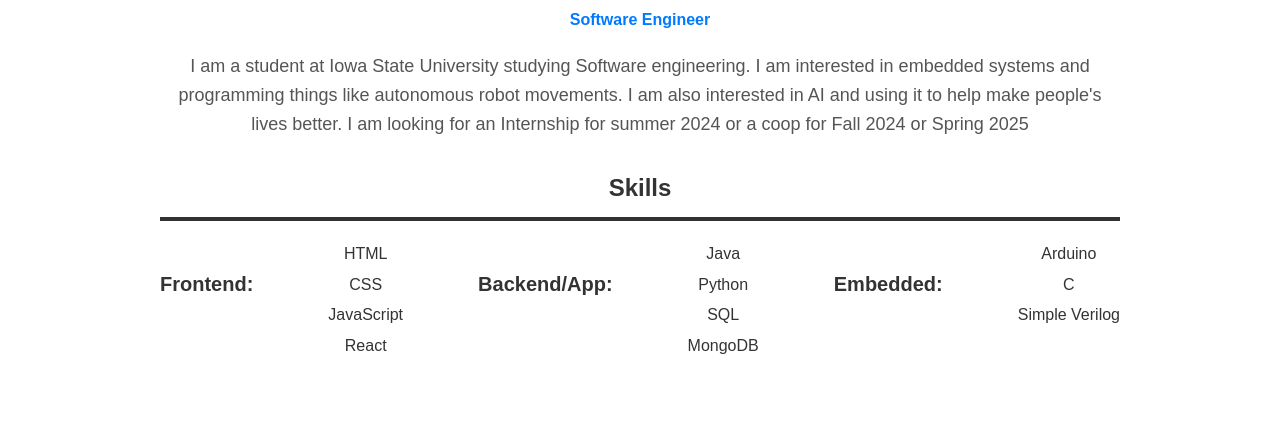
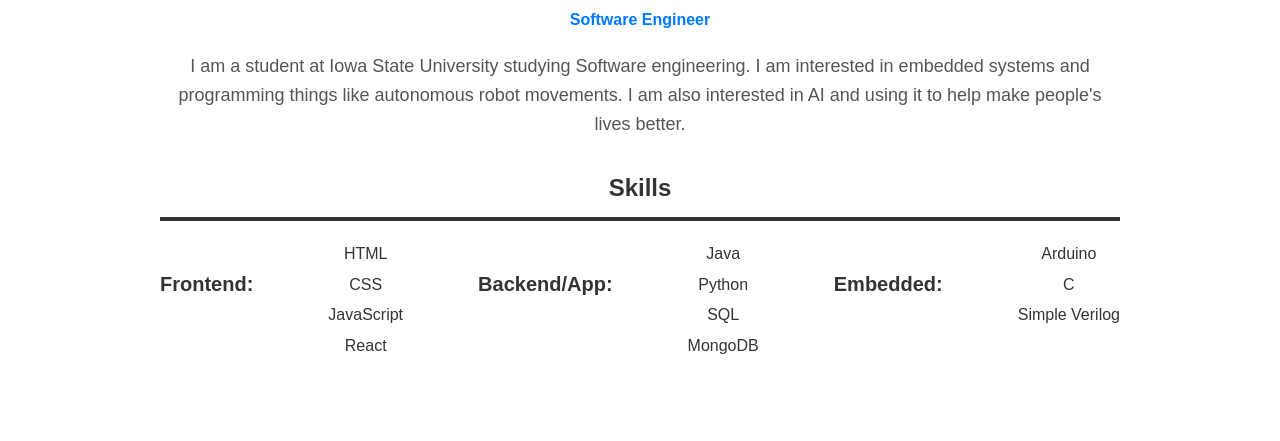
Before and after one commit to JacobSchulmeisterV/personal, a plain HTML site: page index.html in a window 1280 px wide. Shown: the part 339-780 px from the top of the page. Drawn offline with Linux system fonts and the light colour scheme.

Commit message:
Update index.html

```diff
--- a/index.html
+++ b/index.html
@@ -25,7 +25,7 @@
             <img src="images/profile.jpg" alt="Profile Photo" id="profilePic">
             <h1>Jacob Schulmeister V</h1>
             <p class="subtitle">Software Engineer</p>
-            <p class="description">I am a student at Iowa State University studying Software engineering. I am interested in embedded systems and programming things like autonomous robot movements. I am also interested in AI and using it to help make people's lives better. I am looking for an Internship for summer 2024 or a coop for Fall 2024 or Spring 2025</p>
+            <p class="description">I am a student at Iowa State University studying Software engineering. I am interested in embedded systems and programming things like autonomous robot movements. I am also interested in AI and using it to help make people's lives better. </p>
             <h3>Skills</h3>
             <div class="skills">
                 <h4>Frontend:</h4>
```
